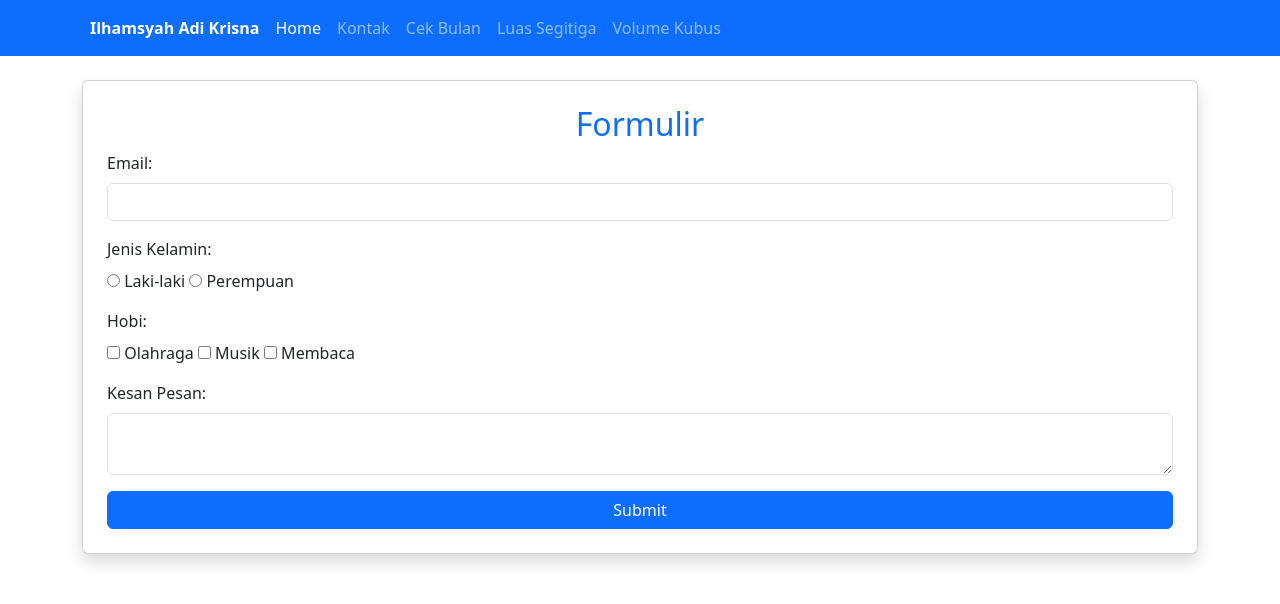
After one commit to ilhamsyahadikrisna/Tugas1PrakPwd_124240198, a PHP site: page /kontak.php in a window 1280 px wide. The commit adds this page. Shown: the top 604 px of the page. Run offline with PHP 8.4, Linux system fonts and the light colour scheme.

Commit message:
Add files via upload

```diff
--- /dev/null
+++ b/kontak.php
@@ -0,0 +1,70 @@
+<!DOCTYPE html>
+<html lang="id">
+
+<head>
+    <meta charset="UTF-8">
+    <meta name="viewport" content="width=device-width, initial-scale=1.0">
+    <title>Formulir Pendaftaran</title>
+    <link rel="stylesheet" href="style.css">
+    <link href="https://cdn.jsdelivr.net/npm/bootstrap@5.3.0/dist/css/bootstrap.min.css" rel="stylesheet">
+</head>
+
+<body>
+    <nav class="navbar navbar-expand-lg navbar-dark bg-primary">
+        <div class="container">
+            <ul class="navbar-nav">
+                <li class="nav-item">
+                    <a class="nav-link fw-bold text-white" href="#">Ilhamsyah Adi Krisna</a>
+                </li>
+                <li class="nav-item">
+                    <a class="nav-link active" href="index.php">Home</a>
+                </li>
+                <li class="nav-item">
+                    <a class="nav-link" href="kontak.php">Kontak</a>
+                </li>
+                <a class="nav-link" href="bulan.php">Cek Bulan</a>
+                </li>
+                <li class="nav-item">
+                    <a class="nav-link" href="segitiga.php">Luas Segitiga</a>
+                </li>
+                <li class="nav-item">
+                    <a class="nav-link" href="kubus.php">Volume Kubus</a>
+                </li>
+            </ul>
+        </div>
+    </nav>
+
+    <div class="container mt-4">
+        <div class="card p-4 shadow">
+            <h2 class="text-center text-primary">Formulir</h2>
+            <form>
+                <div class="mb-3">
+                    <label class="form-label">Email:</label>
+                    <input type="email" class="form-control" name="email">
+                </div>
+
+                <div class="mb-3">
+                    <label class="form-label">Jenis Kelamin:</label><br>
+                    <input type="radio" name="jk" value="L"> Laki-laki
+                    <input type="radio" name="jk" value="P"> Perempuan
+                </div>
+
+                <div class="mb-3">
+                    <label class="form-label">Hobi:</label><br>
+                    <input type="checkbox" name="hobi" value="1"> Olahraga
+                    <input type="checkbox" name="hobi" value="2"> Musik
+                    <input type="checkbox" name="hobi" value="3"> Membaca
+                </div>
+
+                <div class="mb-3">
+                    <label class="form-label">Kesan Pesan:</label>
+                    <textarea class="form-control" name="kesan_pesan"></textarea>
+                </div>
+
+                <button type="submit" class="btn btn-primary w-100">Submit</button>
+            </form>
+        </div>
+    </div>
+</body>
+
+</html>
--- a/style.css
+++ b/style.css
@@ -1,43 +1,22 @@
 body {
+    background-color: #b8cce0;
     font-family: Arial, sans-serif;
-    margin: 20px;
-    padding: 0;
-    background: linear-gradient(to bottom, #ffffff, #000000);
 }
+
 .container {
-    width: 50%;
-    margin: auto;
+    max-width: 700px;
+}
+
+.card {
     background: white;
-    padding: 20px;
     border-radius: 10px;
     box-shadow: 0 0 10px rgba(0, 0, 0, 0.1);
 }
-h2 {
-    text-align: center;
+
+.profile-photo {
+    width: 150px;
+    height: 150px;
+    border-radius: 10px;
+    object-fit: cover;
+    margin-top: 10px;
 }
-.photo {
-    width: 100px;
-    height: 120px;
-    background: gray;
-    margin: 10px auto;
-    display: flex;
-    justify-content: center;
-    align-items: center;
-    color: white;
-}
-label, input, textarea {
-    display: block;
-    width: 100%;
-    margin-bottom: 10px;
-}
-input[type="radio"], input[type="checkbox"] {
-    width: auto;
-    display: inline;
-}
-.submit-btn {
-    background: blue;
-    color: white;
-    padding: 10px;
-    border: none;
-    cursor: pointer;
-}
```
Also changed, not shown: bulan.php (added, +73 -0 lines), index.php (added, +54 -0 lines), kubus.php (added, +56 -0 lines), segitiga.php (added, +61 -0 lines).
